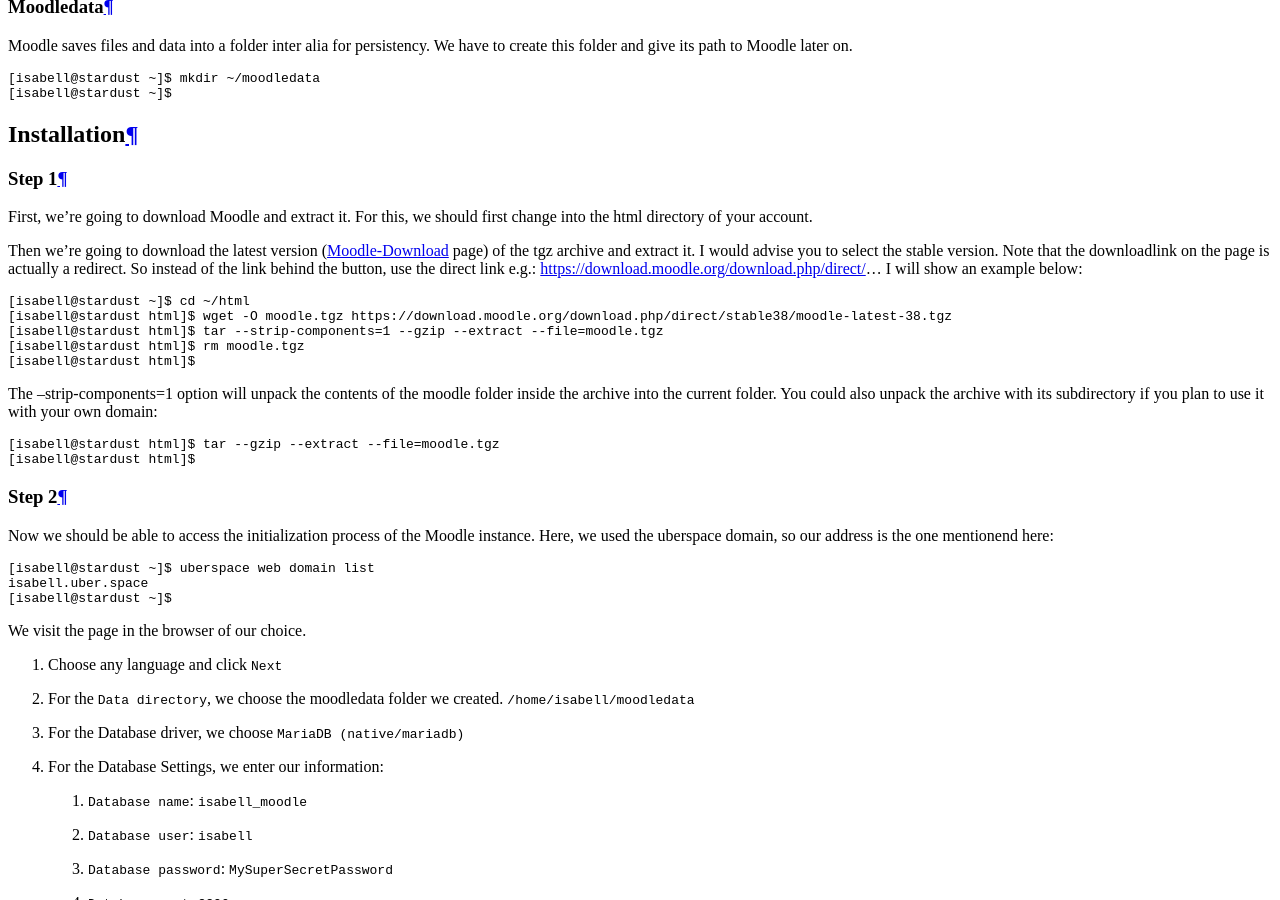
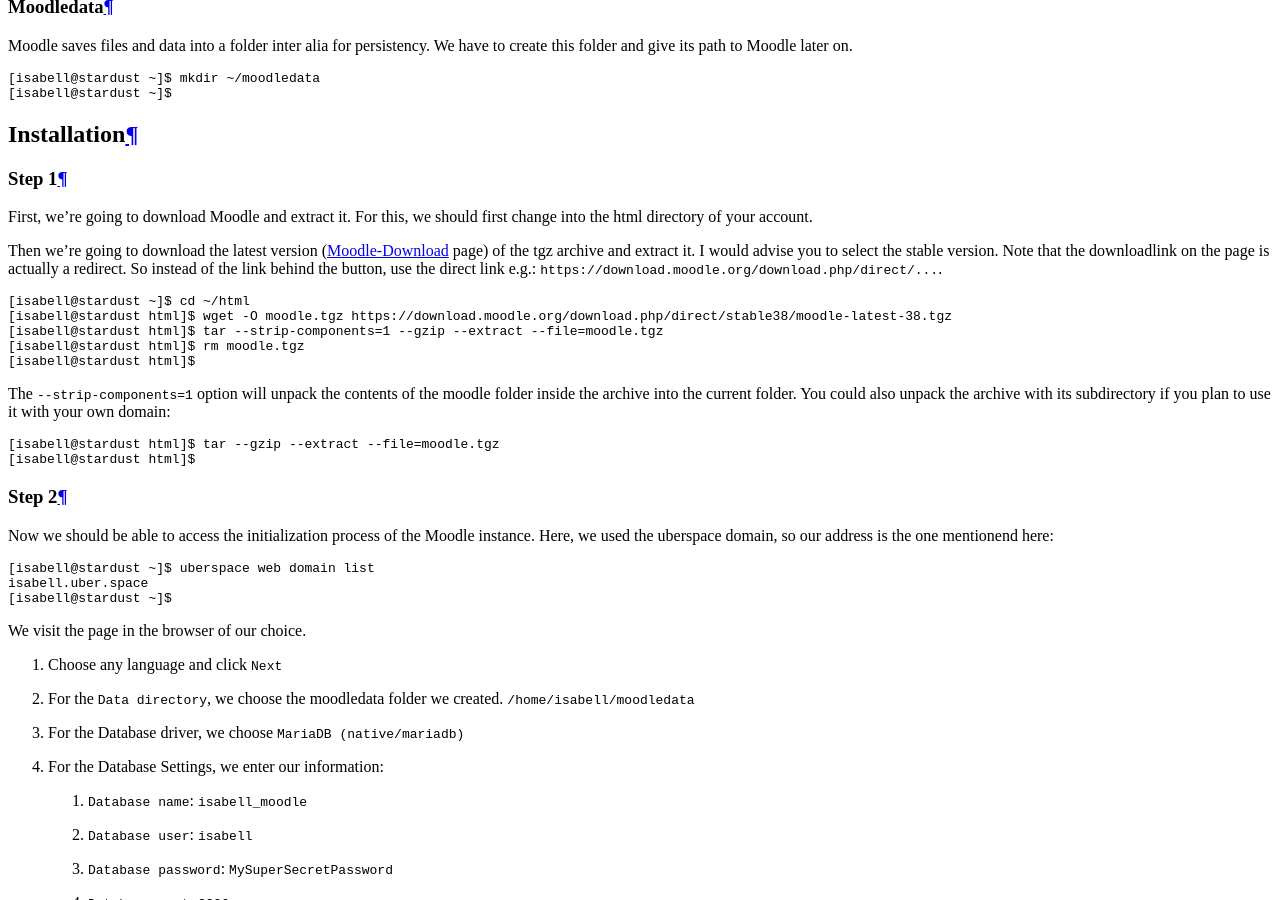
Before and after one commit to Uberspace/lab, a Sphinx documentation site: the page built from source/guide_moodle.rst, in a window 1280 px wide and 900 px high, scrolled down 4379 px. Built offline with Sphinx 7.4.7 and the Read the Docs theme 2.0.0, drawn with Linux system fonts in a browser that asks for light colours.

Commit message:
[moodle] fix formatting and a couple nitpicks

```diff
--- a/source/guide_moodle.rst
+++ b/source/guide_moodle.rst
@@ -82,8 +82,7 @@
 ------
 First, we're going to download Moodle and extract it. For this, we should first change into the html directory of your account.
 
-Then we're going to download the latest version (Moodle-Download_ page) of the tgz archive and extract it. I would advise you to select the stable version. Note that the downloadlink on the page is actually a redirect. So instead of the link behind the button, use the direct link e.g.: https://download.moodle.org/download.php/direct/...
-I will show an example below:
+Then we're going to download the latest version (Moodle-Download_ page) of the tgz archive and extract it. I would advise you to select the stable version. Note that the downloadlink on the page is actually a redirect. So instead of the link behind the button, use the direct link e.g.: ``https://download.moodle.org/download.php/direct/...``.
 
 ::
 
@@ -93,7 +92,7 @@
  [isabell@stardust html]$ rm moodle.tgz
  [isabell@stardust html]$
 
-The --strip-components=1 option will unpack the contents of the moodle folder inside the archive into the current folder. You could also unpack the archive with its subdirectory if you plan to use it with your own domain:
+The ``--strip-components=1`` option will unpack the contents of the moodle folder inside the archive into the current folder. You could also unpack the archive with its subdirectory if you plan to use it with your own domain:
 
 ::
 
```
